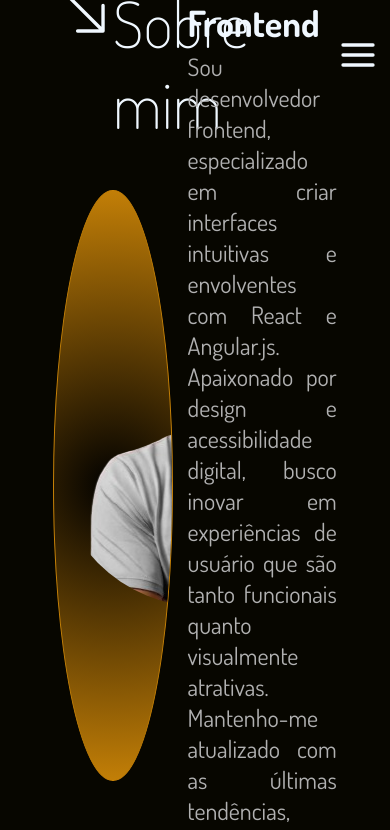
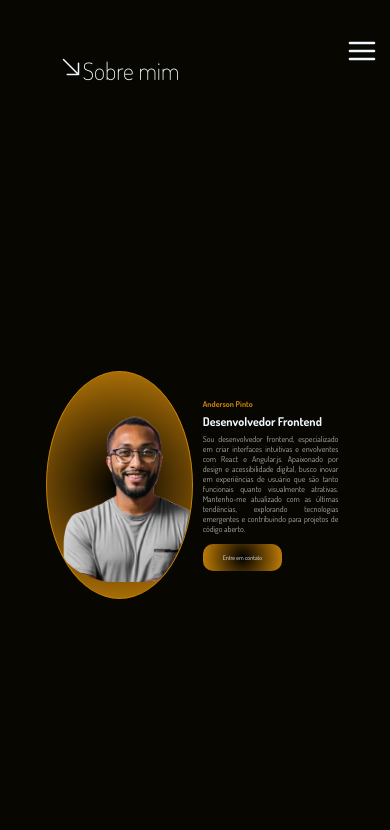
Before and after one commit to AndersonAPinto/react-portfolioPro, a React (Create React App) app: page /aboutme in a window 390 px wide. Shown: the top 830 px of the page. Built offline with nearby package versions, Linux system fonts and the light colour scheme; a web font is replaced by a local one.

Commit message:
update for app

```diff
--- a/src/components/Layout/Dropdown.jsx
+++ b/src/components/Layout/Dropdown.jsx
@@ -3,6 +3,7 @@ import { Link } from "react-router-dom"
 import { FiMenu } from "react-icons/fi";
 import { MdMenuOpen } from "react-icons/md";
 import './dropdown.css';
+import './dropdownmobile.css';
 
 function Dropdown() {
     const [isOpen, setIsOpen] = useState(false);
--- a/src/components/Layout/NavBar.jsx
+++ b/src/components/Layout/NavBar.jsx
@@ -1,5 +1,6 @@
 import React, { useState, useEffect } from "react"
-import '../Layout/navBarStyle.css'
+import '../Layout/navBarStyle.css';
+import '../Layout/navBarStyleMobile.css';
 import { MdOutlineKeyboardDoubleArrowDown } from "react-icons/md";
 import { AiOutlineAlert } from "react-icons/ai";
 import { Link } from "react-router-dom";
@@ -19,9 +20,10 @@ function NavBar() {
     }, []);
 
     return (
-        <>
+
+            <div className="container__NavBar">
                 <button className="text_alert">
-                <AiOutlineAlert style={{ marginRight: '3px', backgroundColor: color, borderRadius: '50%' }} />
+                    <AiOutlineAlert style={{  backgroundColor: color, borderRadius: '50%' }} />
                     <h5>Disponível para Trabalhos</h5>
                 </button>
                 <div className="container_text">
@@ -29,11 +31,10 @@ function NavBar() {
                     <h5>Desenvolvedor Frontend</h5>
                     <button className="btn_works" >
                         <Link to={'/experience'}><p>MEUS TRABALHOS <MdOutlineKeyboardDoubleArrowDown className="icon_works" /></p></Link>
-
                     </button>
                 </div>
+            </div>
 
-        </>
     )
 }
 export default NavBar
--- a/src/components/Layout/dropdown.css
+++ b/src/components/Layout/dropdown.css
@@ -3,28 +3,27 @@
     width: 11vw;
     height: 50vh;
     background-color: rgba(49, 49, 47, 0);
-    border: 2px solid #e6bd0760;
+    border: 0.2em solid #e6bd0760;
     border-radius: 10px;
     display: flex;
     z-index: 1;
-    top: 80px;
+    top: 15%;
     right: .5vw;
-    font-size: 20px;
+    font-size: 1em;
     flex-direction: column;
     text-align: center;
-    padding: 0;
     justify-content: space-around;
 }
 
 .header ul li :hover {
     color: #e6bd07b6;
-    padding: 10px 20px;
+    padding: 1vh 1vw;
     transition: .2s ease-in-out;
 }
 
 .btn_header {
     position: absolute;
-    font-size: 40px;
+    font-size: 2em;
     top: 4vh;
     right: 3vw;
     background-color: #e6bd0700;
@@ -33,5 +32,5 @@
     color: aliceblue;
 }
 .btn_header:active{
-    font-size: 39px;
+    font-size: 2em;
 }
--- /dev/null
+++ b/src/components/Layout/dropdownmobile.css
@@ -0,0 +1,8 @@
+@media (max-width: 520px) {
+    .header ul{
+        font-size: 0.3em;
+        right: 1.5vw;
+        width: auto;
+        padding: 2px;
+    }
+}
--- a/src/components/Layout/navBarStyle.css
+++ b/src/components/Layout/navBarStyle.css
@@ -1,10 +1,15 @@
+.container__NavBar{
+    position: relative;
+    width: auto;
+    top: -60vh;
+    left: 0vw;
+}
 .text_alert{
     position: absolute;
-    top: 30px;
-    left: 20px;
-    display: flex;
+    top: -35vh;
+    left: 30px;
     border: none;
-    font-size: 1.2em;
+    font-size: 1em;
     border: 2px solid #e6bd0760;
     border-radius: 10px;
     padding: 5px;
@@ -17,7 +22,6 @@
     font-weight: 400;
     font-style: normal;
     margin: 0;
-
 }
 
 .container_text {
@@ -26,16 +30,14 @@
     justify-content: center;
     align-items: center;
     height: 30vh;
-    margin: 30vh 0 10vh 0;
+    margin: 0vh 0 10vh 0;
     padding: 0;
-
 }
 .container_text h1 {
     font-family: "Meddon", cursive;
     font-weight: 400;
     font-style: normal;
     font-size: 6em;
-
 }
 .container_text h5 {
     font-family: "Dosis", sans-serif;
@@ -43,8 +45,7 @@
     font-weight: 300;
     font-style: normal;
     font-size: 2em;
-    margin: 0;
-
+    margin-bottom: 10px;
 }
 
 .btn_works{
@@ -52,31 +53,33 @@
     font-optical-sizing: auto;
     font-weight: 300;
     font-style: normal;
-
-
 }
 
 .btn_works {
+    display: flex;
     padding: 7px 30px;
     background-color: #d48d0091;
     border: none;
     border-radius: 45px;
     background-image: radial-gradient(circle, #413e3ec9, #ffb004c2);
     cursor: pointer;
+    justify-content: center;
+    align-items: center;
 }
 .btn_works p{
     display: flex;
     align-items: center;
+    justify-content: center;
 }
 
 .btn_works:active{
     padding: 6px 29px;
 }
 .icon_works{
-   font-size: 2.5em;
+   font-size: 2em;
    margin-left: 15px;
    border-radius: 50%;
-   border: 1px solid rgb(92, 92, 38);
+   border: 1px solid rgb(38, 92, 41);
 }
 .icon_works:hover{
     border: 1px solid rgb(192, 192, 185);
--- /dev/null
+++ b/src/components/Layout/navBarStyleMobile.css
@@ -0,0 +1,67 @@
+@media (max-width: 900px) {
+    .container__NavBar {
+        position: absolute;
+        /* Pode precisar ajustar para 'static' ou 'relative' */
+        top: 35%;
+        left: 0;
+        width: 100%;
+    }
+
+    .text_alert {
+        top: -30vh;
+        left: 0;
+        /* Ajusta a posição para não ficar fora da tela */
+    }
+
+    .container_text h1 {
+        font-size: 6em;
+        /* Tamanho de fonte menor para caber na tela */
+    }
+
+    .container_text h5,
+    .btn_works p {
+        font-size: 1.5em;
+        /* Tamanho de fonte menor */
+    }
+
+    .icon_works {
+        font-size: 1em;
+        /* Tamanho de ícone ajustado */
+    }
+
+    /* Adicione mais regras conforme necessário */
+}
+
+@media (max-width: 520px) {
+    .container__NavBar {
+        position: absolute;
+        /* Pode precisar ajustar para 'static' ou 'relative' */
+        top: 30%;
+        left: 0;
+        width: 100%;
+    }
+
+    .text_alert {
+        top: -25vh;
+        left: 0;
+        /* Ajusta a posição para não ficar fora da tela */
+    }
+
+    .container_text h1 {
+        font-size: 2.3em;
+        /* Tamanho de fonte menor para caber na tela */
+    }
+
+    .container_text h5,
+    .btn_works p {
+        font-size: 1em;
+        /* Tamanho de fonte menor */
+    }
+
+    .icon_works {
+        font-size: 1.5em;
+        /* Tamanho de ícone ajustado */
+    }
+
+    /* Adicione mais regras conforme necessário */
+}
--- a/src/components/Pages/AboutMe.jsx
+++ b/src/components/Pages/AboutMe.jsx
@@ -1,7 +1,8 @@
 import React from "react";
 import Photo from '../../imgs/photo.png'
 import { HiArrowDownRight } from "react-icons/hi2";
-import './aboutme.css'
+import './aboutme.css';
+import './aboutmemobile.css';
 
 function AboutMe() {
     return (
--- a/src/components/Pages/Home.jsx
+++ b/src/components/Pages/Home.jsx
@@ -1,17 +1,17 @@
 import React from "react";
 import './home.css';
 import NavBar from "../Layout/NavBar";
+import Dropdown from "../Layout/Dropdown";
 
 function Home() {
     return (
-       <>
             <div className="container_video">
                 <video autoPlay muted loop playsInline style={{ width: '100vw', height: '100vh', objectFit: 'cover' }} >
                     <source src="/Video.mp4" type="video/mp4" />
                 </video>
+                <NavBar />
+                <Dropdown />
             </div>
-            <NavBar />
-        </>
     )
 }
 
--- /dev/null
+++ b/src/components/Pages/aboutmemobile.css
@@ -0,0 +1,85 @@
+@media (max-width: 1025px) {
+    .picture_div{
+        height: 70vh;
+        width: 60%;
+        margin-right: 1vw;
+
+    }
+    img{
+        height: 63vh;
+        width: 100%;
+
+    }
+    .text_div{
+        font-size: 1.2em;
+        padding: 2vw;
+    }
+}
+@media (max-width: 960px) {
+    .title h1{
+        height: 2vh;
+        font-size: 3em;
+    }
+
+    .picture_div{
+        height: 60vh;
+        width: 60%;
+        margin-right: 1vw;
+
+    }
+    img{
+        height: 55vh;
+        width: 100%;
+
+    }
+    .text_div{
+        font-size: 1em;
+        padding: 1.5vw;
+    }
+}
+
+@media (max-width: 790px) {
+    .container__AboutMe{
+        margin: auto;
+    }
+    .title h1{
+        height: 2vh;
+        font-size: 3em;
+    }
+    .picture_div{
+        height: 35vh;
+        width: 40%;
+        margin-right: 1vw;
+    }
+    img{
+        height: 30vh;
+        width: auto;
+
+    }
+    .text_div{
+        font-size: 1em;
+        padding: 1.5vw;
+    }
+}
+
+@media (max-width: 520px) {
+    .title h1{
+        height: 2vh;
+        font-size: 1.5em;
+    }
+    .picture_div{
+        height: 27vh;
+        width: 50%;
+        margin-right: 1vw;
+
+    }
+    img{
+        height: 20vh;
+        width: auto;
+        margin-top: 10%;
+    }
+    .text_div{
+        font-size: 0.5em;
+        padding: 1.5vw;
+    }
+}
--- a/src/components/Pages/home.css
+++ b/src/components/Pages/home.css
@@ -1,10 +1,10 @@
 .container_video {
-    position: fixed;
+    position: relative;
     top: 0;
     left: 0;
-    width: 100vw;
+    width: auto;
     height: 100vh;
     overflow: hidden;
-    z-index: -1;
+
 
 }
```
Lines whose indentation alone changed are shown as unchanged.
